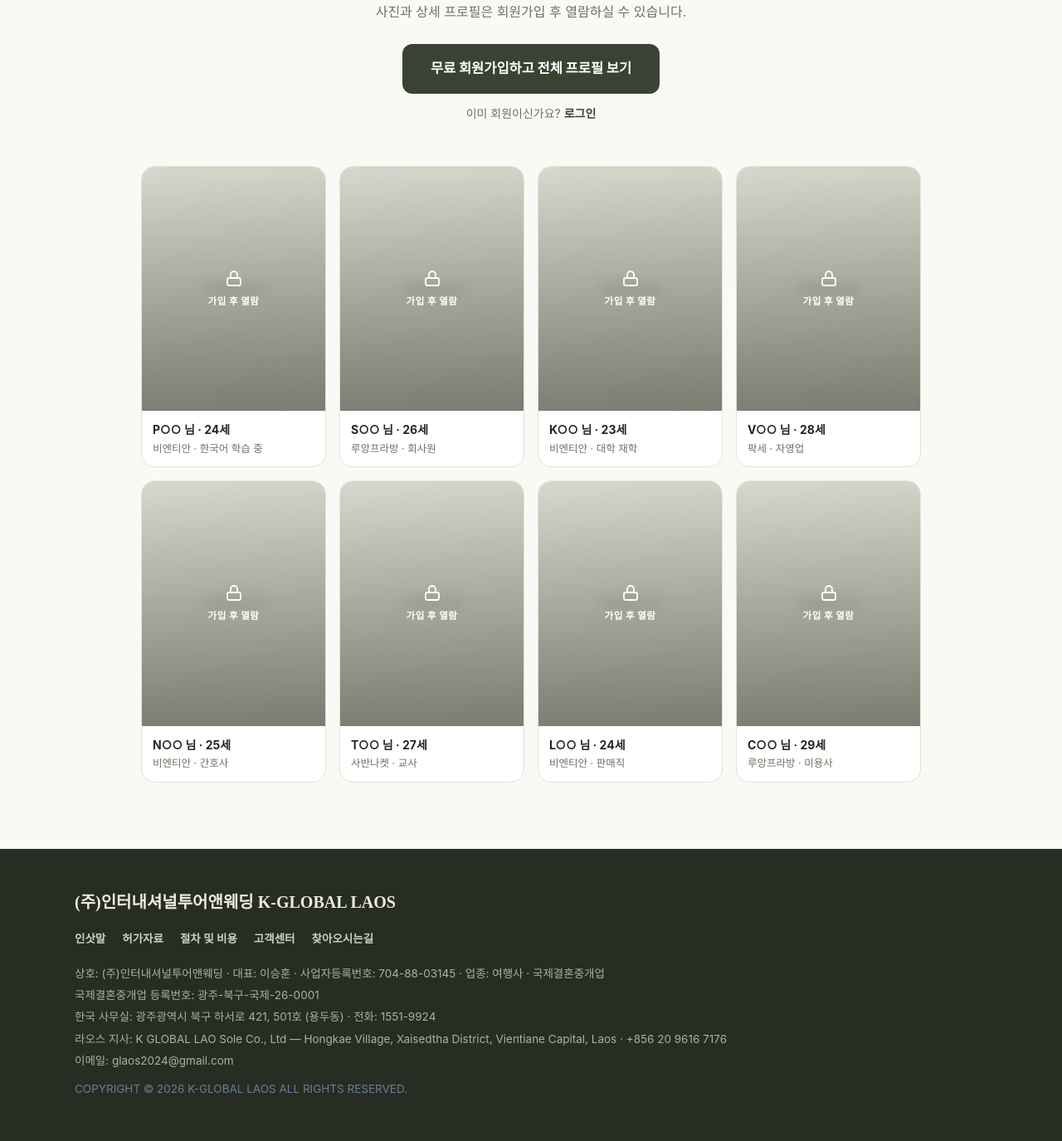
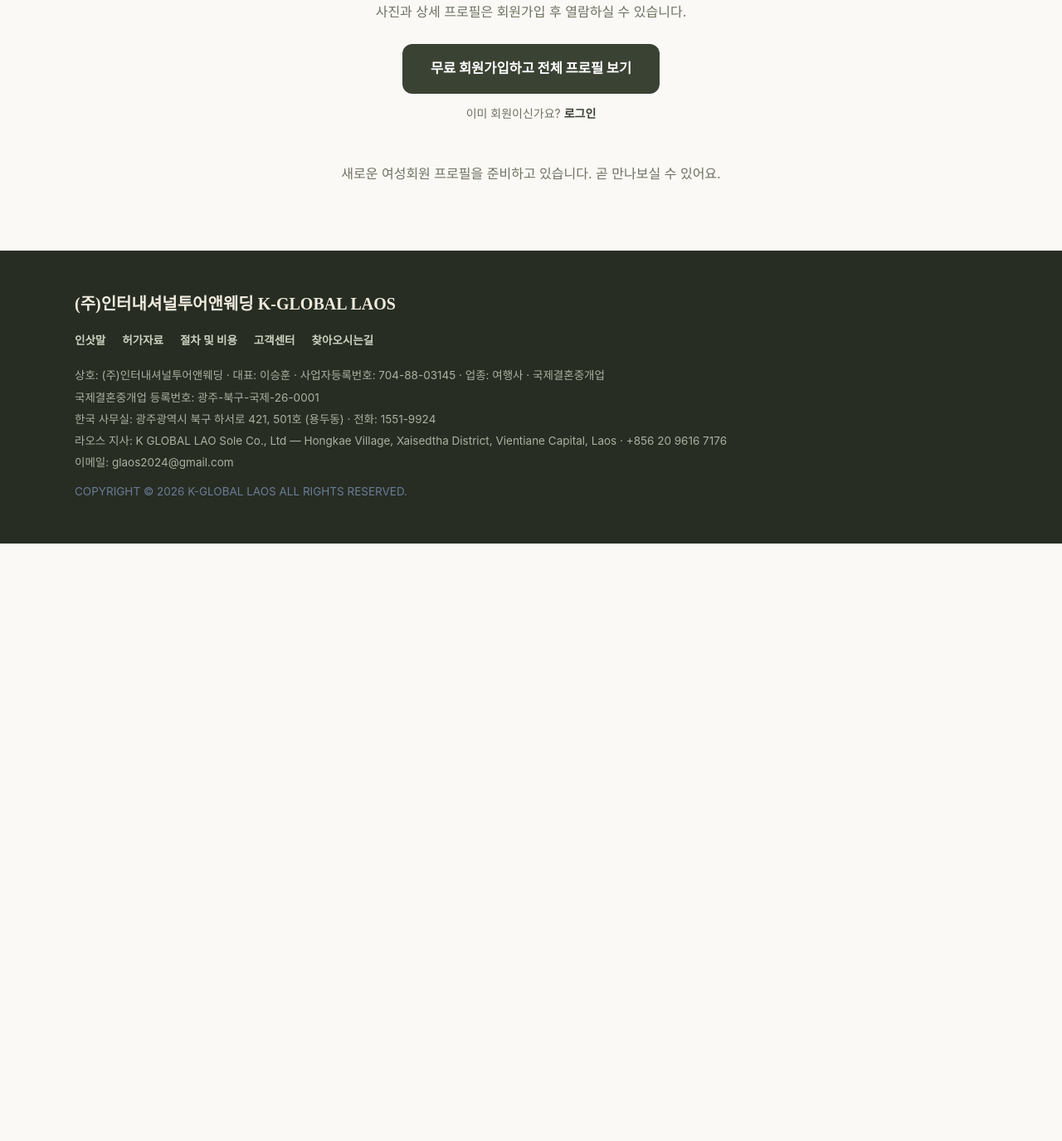
Before and after one commit to Jeongdonghwan/viet_prj, a Flask app: page /members in a window 1280 px wide. Shown: the part 599-1974 px from the top of the page at 83% size. After the commit the page ends 1254 px from the top, so only its background shows below. Run offline with Flask 3, Linux system fonts and the light colour scheme; some web fonts are replaced.

Commit message:
여성회원 더미 제거 — 등록된 회원 있을 때만 섹션 노출
Co-Authored-By: Claude Fable 5 <noreply@anthropic.com>

```diff
--- a/app/templates/members.html
+++ b/app/templates/members.html
@@ -47,30 +47,7 @@
     </div>
 
     {% else %}
-    {# 등록된 여성회원이 없을 때 — 잠금 더미 노출 #}
-    <div class="member-grid rv">
-      {% set dummy = [
-        ('P○○ 님 · 24세', '비엔티안 · 한국어 학습 중'),
-        ('S○○ 님 · 26세', '루앙프라방 · 회사원'),
-        ('K○○ 님 · 23세', '비엔티안 · 대학 재학'),
-        ('V○○ 님 · 28세', '팍세 · 자영업'),
-        ('N○○ 님 · 25세', '비엔티안 · 간호사'),
-        ('T○○ 님 · 27세', '사반나켓 · 교사'),
-        ('L○○ 님 · 24세', '비엔티안 · 판매직'),
-        ('C○○ 님 · 29세', '루앙프라방 · 미용사'),
-      ] %}
-      {% for name, note in dummy %}
-      <div class="mem-card">
-        <div class="mem-photo">
-          <div class="ph">[여성회원 사진]</div>
-          {% if not viewer_approved %}
-          <div class="mem-lock"><svg viewBox="0 0 24 24" fill="none" stroke="currentColor" stroke-width="1.8" stroke-linecap="round" stroke-linejoin="round"><rect x="4" y="11" width="16" height="9" rx="2"/><path d="M8 11V7a4 4 0 0 1 8 0v4"/></svg><span>가입 후 열람</span></div>
-          {% endif %}
-        </div>
-        <div class="mem-info"><b>{{ name }}</b><em>{{ note }}</em></div>
-      </div>
-      {% endfor %}
-    </div>
+    <p class="rv" style="text-align:center;color:var(--ink-soft);margin-top:48px">새로운 여성회원 프로필을 준비하고 있습니다. 곧 만나보실 수 있어요.</p>
     {% endif %}
   </div>
 </section>
```
Also changed, not shown: app/templates/index.html (+3 -23 lines), .claude/settings.json (added).
